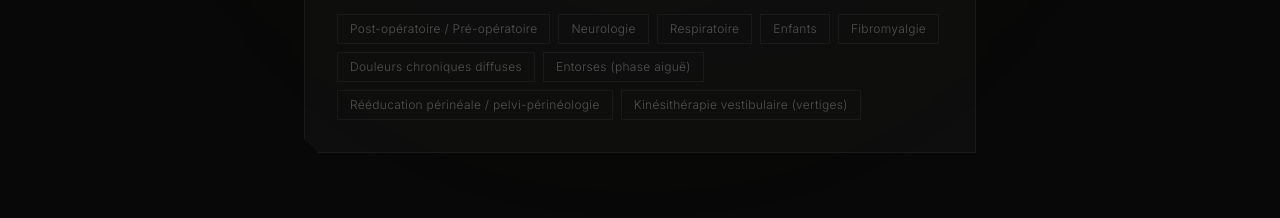
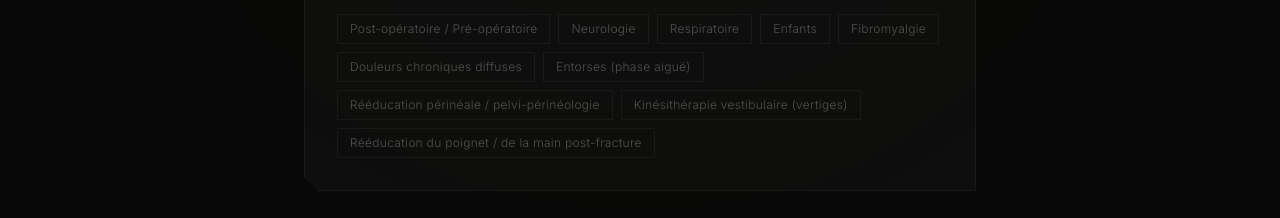
Before and after one commit to Fabricepsd/kairoskine, a React (Vite) app: page / in a window 1280 px wide. Shown: the part 2580-2798 px from the top of the page. Built offline with nearby package versions, Linux system fonts and the light colour scheme.

Commit message:
feat(treatments): ajoute reeducation poignet/main post-fracture dans notTreated

```diff
--- a/src/components/brignais/BrignaisTreatments.jsx
+++ b/src/components/brignais/BrignaisTreatments.jsx
@@ -20,6 +20,7 @@ const notTreated = [
   'Entorses (phase aiguë)',
   'Rééducation périnéale / pelvi-périnéologie',
   'Kinésithérapie vestibulaire (vertiges)',
+  'Rééducation du poignet / de la main post-fracture',
 ];
 
 const BrignaisTreatments = () => {
```
